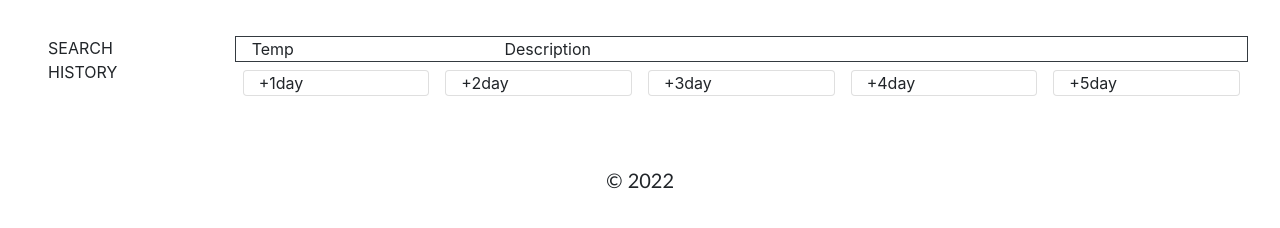
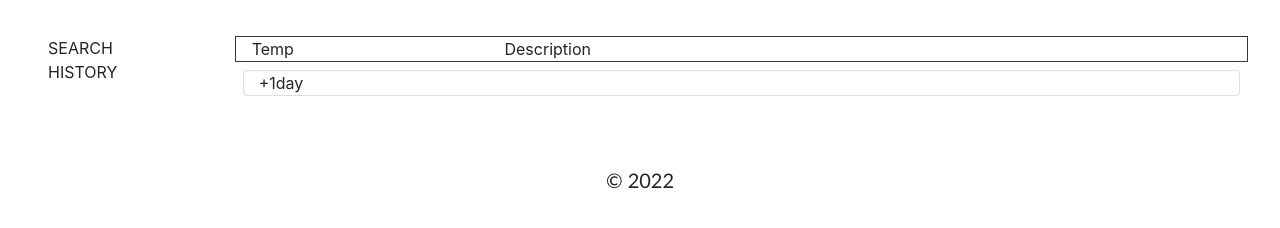
Before and after one commit to jlamb88/WeatherApp-serverAPI, a plain HTML site: page index.html in a window 1280 px wide. Shown: the part 124-352 px from the top of the page. Drawn offline with nearby package versions, Linux system fonts and the light colour scheme.

```diff
--- a/assets/javascript/script.js
+++ b/assets/javascript/script.js
@@ -4,12 +4,12 @@
 // fetchAPI = '"http://api.openweathermap.org/data/2.5/forecast?q='+searchLoc+'&units=imperial&appid='+apiKey+'"'
 //LIVE API
 // fetch(fetchAPI)
-dailyForecast = [];
 //TEST API
 fetch("./assets/test.JSON")
 
 .then (response => response.json())
 .then (function (data) {
+    dailyForecast = [];
     dailyForecast.push(data.city.name);
     makeWeatherObj(data,0);
     dailyForecast.push(weather);
@@ -54,17 +54,28 @@
 var nowFeelsLike = dailyForecast[1].heatIndex
 var nowHumidity = dailyForecast[1].humidity
 var nowWind = dailyForecast[1].wind
-var nowLowTemp = dailyForecast[1].low
-var nowHighTemp = dailyForecast[1].high
 var nowDetails = dailyForecast[1].weatherDtl
 
 
-var cityDt = cityLoc+' forecast: '+todayDt
+var cityDt = cityLoc+' forecast: '+todayDt;
 console.log(cityDt)
 $("#city-name").append('<h2>'+cityDt+'<h2>');
 
+for (i=2;i<=6;i++) {
+d=i-2;
+dayWkday=moment(dailyForecast[1].dateTxt,"YYYY-MM-DD HH:mm:ss").format("dddd")
+dayTemp=dailyForecast[i].temp
+dayIcon=dailyForecast[i].weatherIcon
+dayHumidity=dailyForecast[i].humidity
+dayWind=dailyForecast[i].wind
+newCard=$('<card>',{class: 'col card m-2', id: 'day'+d,style: "height:30rem", innerHTML: '<div class="card-body"><h4 class="card-title">'+dayWkday+'</h4></br><img src="'+dayIcon+'"class="card-img" id="card-icon" alt="weather icon"><ul class="card-text" id="day-dtls"><li>Temperature: '+dayTemp+'</li><li>Humidity: '+dayHumidity+'</li><li>Wind: '+dayWind+'</li></ul></div>'})
 
-
-
+console.log(newCard);
+futureEl = $("<future>")
+futureEl.append(newCard)
+$("<future>").text("This is a TEST")
+// $('<future>').append('<div>').addClass("col card m-2").attr("id",'day'+d).attr("style","height:30rem").innerHTML('<div class="card-body"><h4 class="card-title">'+dayWkday+'</h4></br><img src="'+dayIcon+'"class="card-img" id="card-icon" alt="weather icon"><ul class="card-text" id="day-dtls"><li>Temperature: '+dayTemp+'</li><li>Humidity: '+dayHumidity+'</li><li>Wind: '+dayWind+'</li></ul></div>')
+}
+return;
 }
 )
--- a/index.html
+++ b/index.html
@@ -50,10 +50,10 @@
               </today>
               <future class="row cols-5">
               <card class="col card m-2">+1day</card>
-              <card class="col card m-2">+2day</card>
+              <!-- <card class="col card m-2">+2day</card>
               <card class="col card m-2">+3day</card>
               <card class="col card m-2">+4day</card>
-              <card class="col card m-2">+5day</card>
+              <card class="col card m-2">+5day</card> -->
             </future>
           </weather-info>
         </section>
```
